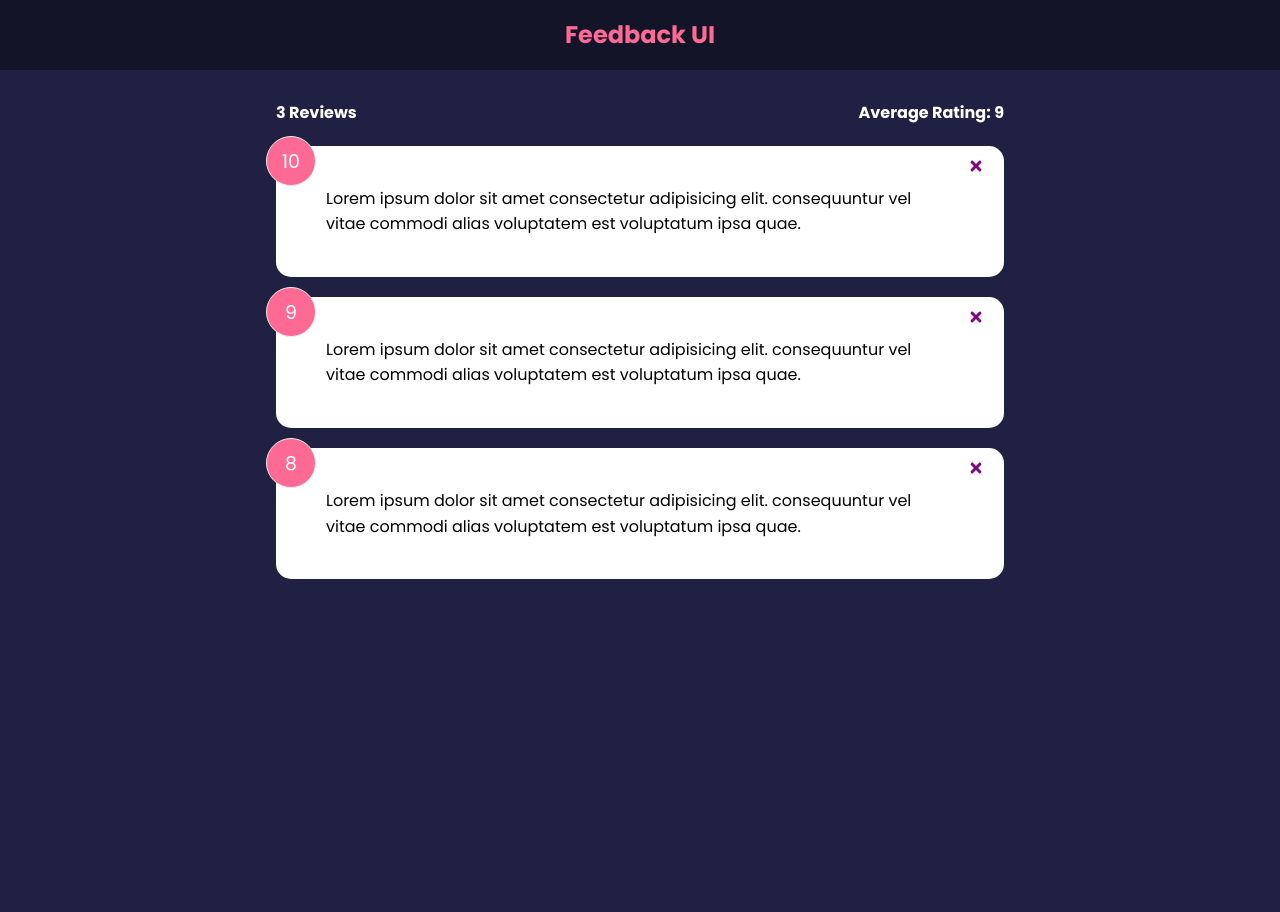
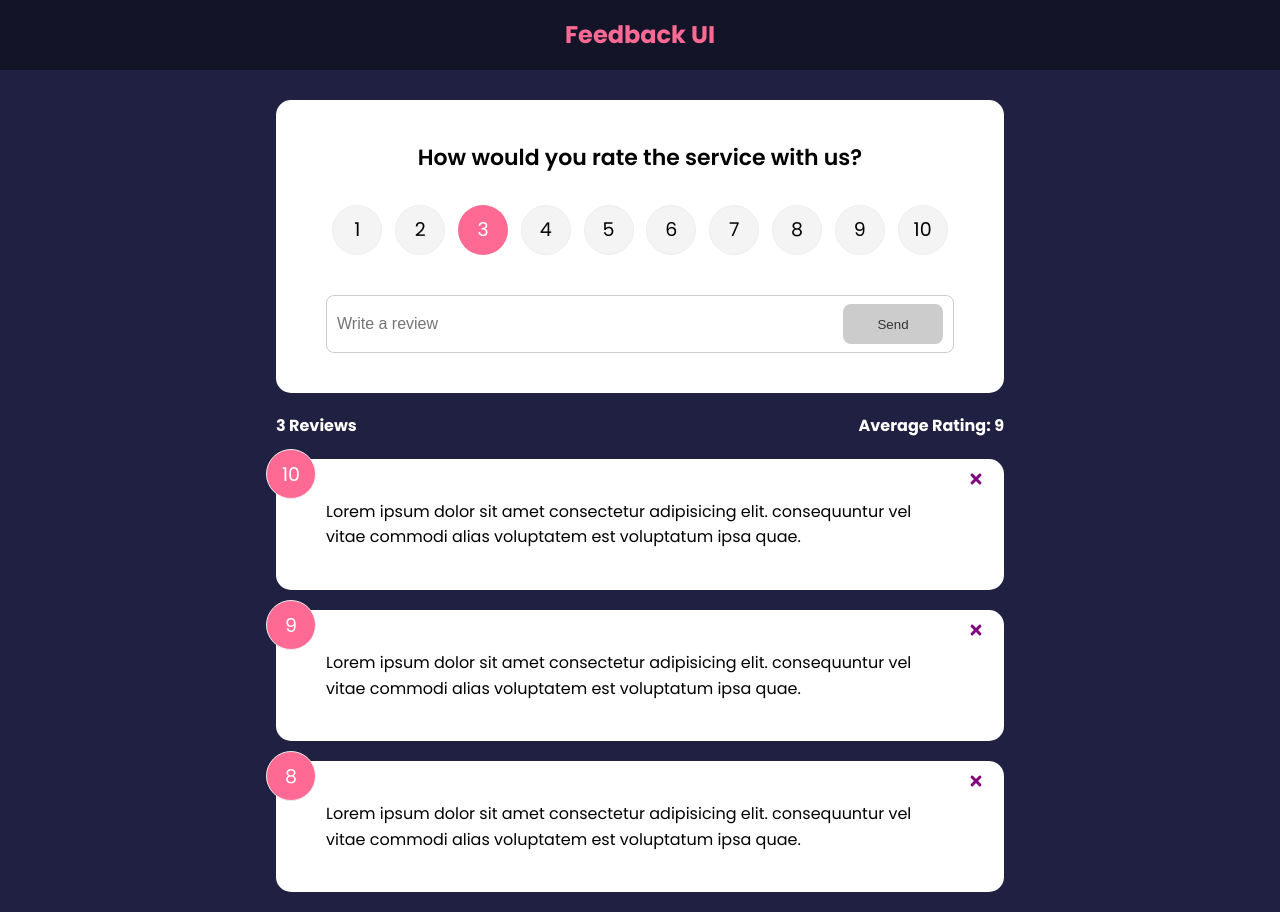
Before and after one commit to lenzoface/feedback-app, a React (Create React App) app: page / in a window 1280 px wide. Before the commit the page ends 800 px from the top, so only its background shows below. Built offline with nearby package versions, Linux system fonts and the light colour scheme.

Commit message:
Add Feedbacks, Forms, Validation

```diff
--- a/package.json
+++ b/package.json
@@ -6,10 +6,12 @@
     "@testing-library/jest-dom": "^5.16.5",
     "@testing-library/react": "^13.4.0",
     "@testing-library/user-event": "^13.5.0",
+    "framer-motion": "^9.0.7",
     "prop-types": "^15.8.1",
     "react": "^18.2.0",
     "react-dom": "^18.2.0",
     "react-icons": "^4.7.1",
+    "uuid": "^9.0.0",
     "web-vitals": "^2.1.4"
   },
   "devDependencies": {
--- a/src/App.js
+++ b/src/App.js
@@ -1,24 +1,35 @@
+import { v4 as uuidv4 } from 'uuid'
 import { useState } from "react";
 import Header from './components/Header'
 import FeedbackList from './components/FeedbackList'
 import FeedbackStats from './components/FeedbackStats'
+import FeedbackForm from './components/FeedbackForm'
 
 import FeedbackData from './data/FeedbackData'
 
 
 function App() {
     const [feedback, setFeedback] = useState(FeedbackData)
+
+    const addFeedback = (newFeedback) => {
+        newFeedback.id = uuidv4()
+        setFeedback([newFeedback, ...feedback])
+    }
+
     const deleteFeedback = (id) => {
         if (window.confirm('Are you sure you want to delete?')) {
             setFeedback(feedback.filter((item)=> item.id !== id))
         }
     }
 
+
+
     return (
         <>
             <Header />
             {/* <Header text="Hello here!" /> */}
             <div className="container">
+                <FeedbackForm handleAdd={addFeedback} />
                 <FeedbackStats feedback={feedback}/>
                 <FeedbackList feedback={feedback} handleDelete={deleteFeedback} />
             </div>
--- /dev/null
+++ b/src/components/FeedbackForm.jsx
@@ -0,0 +1,60 @@
+import { useState } from 'react'
+import Card from './shared/Card'
+import Button from './shared/Button'
+import RatingSelect from './RatingSelect'
+
+function FeedbackForm({handleAdd}) {
+    const [text, setText] = useState('')
+    const [rating, setRating] = useState(10)
+    const [btnDisabled, setBtnDisabled] = useState(true)
+    const [message, setMessage] = useState('')
+
+    const handleTextChange = (e)=>{
+        if (text === '') {
+            setBtnDisabled(true)
+            setMessage(null)
+        } else if(text !== '' && text.trim().length <= 10) {
+            setBtnDisabled(true)
+            setMessage('Text must be at least 10 characters')
+        } else {
+            setMessage(null)
+            setBtnDisabled(false)
+        }
+
+        setText(e.target.value);
+    }
+
+    const hanleSubmit = (e) => {
+        e.preventDefault()
+        if(text.trim().length > 10) {
+            const newFeedback ={
+                text,
+                rating
+            }
+
+            handleAdd(newFeedback)
+
+            setText('')
+        }
+    }
+
+    return (
+        <Card>
+            <form onSubmit={hanleSubmit}>
+                <h2>How would you rate the service with us?</h2>
+                <RatingSelect select={(rating)=> setRating(rating)} />
+                <div className="input-group">
+                    <input onChange={handleTextChange}
+                    type="text"
+                    placeholder='Write a review'
+                    value={text} />
+                    <Button type="submit" isDisabled={btnDisabled}>Send</Button>
+                </div>
+
+                {message && <div className='message'>{message}</div>}
+            </form>
+        </Card>
+    )
+}
+
+export default FeedbackForm
--- /dev/null
+++ b/src/components/RatingSelect.jsx
@@ -0,0 +1,30 @@
+import { useState } from "react"
+
+function RatingSelect({select}) {
+    const [selected, setSelected] = useState(3)
+
+    const handleChange = (e) => {
+        setSelected(+e.currentTarget.value)
+        select(+e.currentTarget.value)
+    }
+
+    return (
+        <ul className='rating'>
+        {Array.from({ length: 10 }, (_, i) => (
+          <li key={`rating-${i + 1}`}>
+            <input
+              type='radio'
+              id={`num${i + 1}`}
+              name='rating'
+              value={i + 1}
+              onChange={handleChange}
+              checked={selected === i + 1}
+            />
+            <label htmlFor={`num${i + 1}`}>{i + 1}</label>
+          </li>
+        ))}
+      </ul>
+  )
+}
+
+export default RatingSelect
--- /dev/null
+++ b/src/components/shared/Button.jsx
@@ -0,0 +1,24 @@
+import PropTypes from 'prop-types'
+
+function Button({ children, version, type, isDisabled }) {
+    return (
+        <button type={type} disabled={isDisabled} className={`btn btn-${version}`} >
+            {children}
+        </button>
+    )
+}
+
+Button.defaultProps = {
+    version: 'primary',
+    type: 'button',
+    isDisabled: false
+}
+
+Button.propTypes = {
+    children: PropTypes.node.isRequired,
+    version: PropTypes.string,
+    type: PropTypes.string,
+    isDisabled: PropTypes.bool,
+}
+
+export default Button
```
Also changed, not shown: 1 other file (tests, documents, lock files or other folders).
